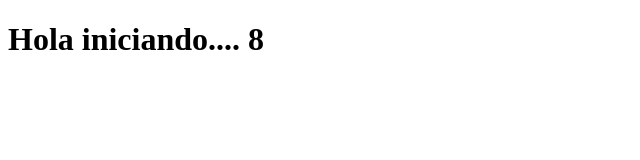
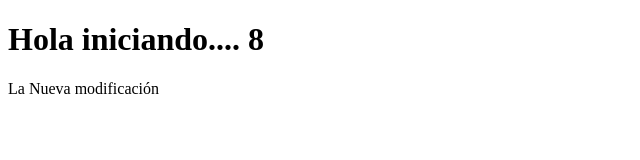
Before and after one commit to persyquiroz/text4merge, a plain HTML site: page index.html in a window 1280 px wide. Shown: the whole page, without its empty margins (0-640 px from the left). Drawn offline with Linux system fonts and the light colour scheme.

Commit message:
subida dos

```diff
--- a/index.html
+++ b/index.html
@@ -8,6 +8,7 @@
 
 <body>
    <h1>Hola iniciando.... 8</h1>
+   La Nueva modificación
 </body>
 
 </html>
```
Also changed, not shown: form.html (+1 -0 lines).
